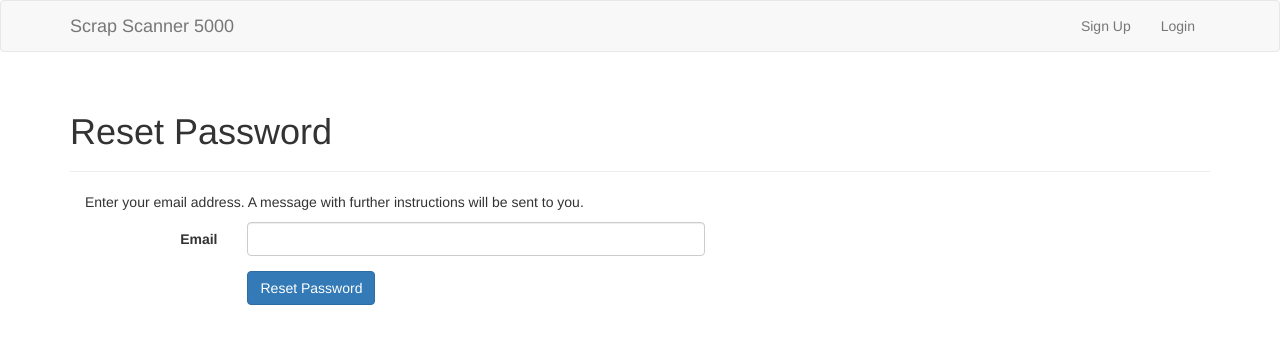
After one commit to unlimitedbacon/ss5k, a Flask app: page /reset-pw in a window 1280 px wide. The commit adds this page. Shown: the top 344 px of the page. Run offline with Flask 2, Linux system fonts and the light colour scheme; parts of the project's set-up code (start-up, migrations or seed data) failed here and were passed over; some libraries are stand-ins or nearby versions.

Commit message:
Added password resets

```diff
--- a/app/__init__.py
+++ b/app/__init__.py
@@ -22,7 +22,7 @@ mail = Mail(app)
 #    credentials = None
 #    if MAIL_USERNAME or MAIL_PASSWORD:
 #        credentials = (MAIL_USERNAME, MAIL_PASSWORD)
-#    mail_handler = SMTPHandler((MAIL_SERVER, MAIL_PORT), 'no-reply@' + MAIL_SERVER, ADMINS, 'microblog failure', credentials)
+#    mail_handler = SMTPHandler((MAIL_SERVER, MAIL_PORT), 'no-reply@' + MAIL_SERVER, ADMINS, 'ss5k failure', credentials)
 #    mail_handler.setLevel(logging.ERROR)
 #    app.logger.addHandler(mail_handler)
 
@@ -30,7 +30,7 @@ mail = Mail(app)
 if not app.debug:
     import logging
     from logging.handlers import RotatingFileHandler
-    file_handler = RotatingFileHandler(os.path.join(tmpdir,'microblog.log'), 'a', 1*1024*1024, 10)
+    file_handler = RotatingFileHandler(os.path.join(tmpdir,'ss5k.log'), 'a', 1*1024*1024, 10)
     file_handler.setFormatter(logging.Formatter('%(asctime)s %(levelname)s: %(message)s [in %(pathname)s:%(lineno)d]'))
     app.logger.setLevel(logging.INFO)
     file_handler.setLevel(logging.INFO)
--- a/app/forms.py
+++ b/app/forms.py
@@ -22,6 +22,14 @@ class LoginForm(FlaskForm):
     password = PasswordField('Password', validators=[Required()])
     remember_me = BooleanField('Keep me logged in', default=False)
     submit = SubmitField('Log In')
+
+class EmailForm(FlaskForm):
+    email = StringField('Email', validators=[Required(), Length(1, 256), Email()])
+    submit = SubmitField('Reset Password')
+
+class PasswordForm(FlaskForm):
+    password = PasswordField('Password', validators=[Required()])
+    submit = SubmitField('Set Password')
 
 class AddCarForm(FlaskForm):
     make = StringField('make')
--- a/app/templates/base.html
+++ b/app/templates/base.html
@@ -11,7 +11,7 @@
 	{% endif %}
 
 	<link href="/static/bootstrap/css/bootstrap.min.css" rel="stylesheet">
-	<link href="/static/microblog.css" rel="stylesheet">
+	<link href="/static/ss5k.css" rel="stylesheet">
 </head>
 <body>
 	<nav class="navbar navbar-default">
--- a/app/templates/login.html
+++ b/app/templates/login.html
@@ -46,7 +46,7 @@
 			<div class="form-group">
 				<div class="col-sm-8 col-sm-offset-2">
 					{{ form.submit(class_="btn btn-primary") }}
-					<a class="btn btn-default" href="#" role="button">Reset Password</a>
+					<a class="btn btn-default" href="{{ url_for('reset_pw') }}" role="button">Reset Password</a>
 				</div>
 			</div>
 		</form>
--- /dev/null
+++ b/app/templates/reset-pw.html
@@ -0,0 +1,33 @@
+{% extends "base.html" %}
+
+{% block content %}
+<div class="page-header">
+	<h1>Reset Password</h1>
+</div>
+<div class="container">
+	<p>Enter your email address. A message with further instructions will be sent to you.</p>
+	<div class="row">
+		<form class="form-horizontal col-md-10" role="form" action="/reset-pw" method="POST">
+			{{ form.hidden_tag() }}
+			{% if form.email.errors %}
+			<div class="form-group has-error">
+			{% else %}
+			<div class="form-group">
+			{% endif %}
+				<label for="email" class="col-sm-2 control-label">Email</label>
+				<div class="col-sm-6">{{ form.email(class_="form-control") }}</div>
+				{% for e in form.email.errors %}
+				<div class="col-sm-4 help-block">{{ e }}</div>
+				{% endfor %}
+			</div>
+			<div class="form-group">
+				<div class="col-sm-8 col-sm-offset-2">{{ form.submit(class_="btn btn-primary") }}</div>
+			</div>
+		</form>
+	</div>
+</div>
+{% endblock %}
+
+{% block scripts %}
+<script src="/static/bootstrap-show-password.min.js"></script>
+{% endblock %}
--- a/app/views.py
+++ b/app/views.py
@@ -2,9 +2,9 @@ from datetime import datetime
 from flask import render_template, flash, redirect, session, url_for, request, g
 from flask_login import login_user, logout_user, current_user, login_required
 from app import app, db, lm
-from .forms import RegisterForm, LoginForm, AddCarForm, EditForm
+from .forms import RegisterForm, LoginForm, EmailForm, PasswordForm, AddCarForm, EditForm
 from .models import User, Car
-from .email import send_confirmation
+from .email import send_confirmation, send_reset
 
 @app.before_request
 def before_request():
@@ -61,6 +61,47 @@ def login():
                 return redirect(url_for('pending'))
         flash('Invalid username or password')
     return render_template('login.html', title='Login', form=form)
+
+@app.route('/reset-pw', methods=['GET', 'POST'])
+def reset_pw():
+    form = EmailForm()
+    if request.method == 'GET':
+        return render_template('reset-pw.html', title='Reset Password', form=form)
+    elif form.validate():
+        user = User.query.filter_by(email=form.email.data).first()
+        if user is not None:
+            user.reset_password()
+            db.session.commit()
+            send_reset(user)
+        flash('A message has been sent to your email address. Click the link in the message to proceed', 'success')
+        return redirect(url_for('index'))
+    return render_template('reset-pw.html', title='Reset Password', form=form)
+
+@app.route('/confirm-reset/<code>', methods=['GET', 'POST'])
+def confirm_reset(code):
+    user = User.query.filter(User.passwordReset == code).first()
+    if not user:
+        flash('Invalid reset code')
+        return redirect(url_for('index'))
+    if user.passwordResetExpiry < datetime.now():
+        flash('Invalid reset code')
+        return redirect(url_for('index'))
+    form = PasswordForm()
+    if request.method == 'GET':
+        return render_template('confirm-reset.html', title='Create New Password', form=form)
+    elif form.validate():
+        password = form.password.data
+        if len(password) < 8:
+            flash('Passwords must be 8 characters or more')
+            return render_template('confirm-reset.html', title='Create New Password', form=form)
+        user.set_password(password)
+        user.passwordReset = None
+        user.passwordResetExpiry = None
+        db.session.commit()
+        login_user(user)
+        flash('Password succesfully changed', 'success')
+        return redirect(url_for('index'))
+    return render_template('confirm-reset.html', title='Create New Password', form=form)
 
 @app.route('/logout')
 def logout():
```
Also changed, not shown: app/email.py (+8 -0 lines), app/models.py (+6 -2 lines), app/templates/confirm-reset.html (added, +32 -0 lines), app/templates/emails/reset-pw.html (added, +7 -0 lines), app/templates/emails/reset-pw.txt (added, +7 -0 lines), app/static/ss5k.css (renamed from app/static/microblog.css).
